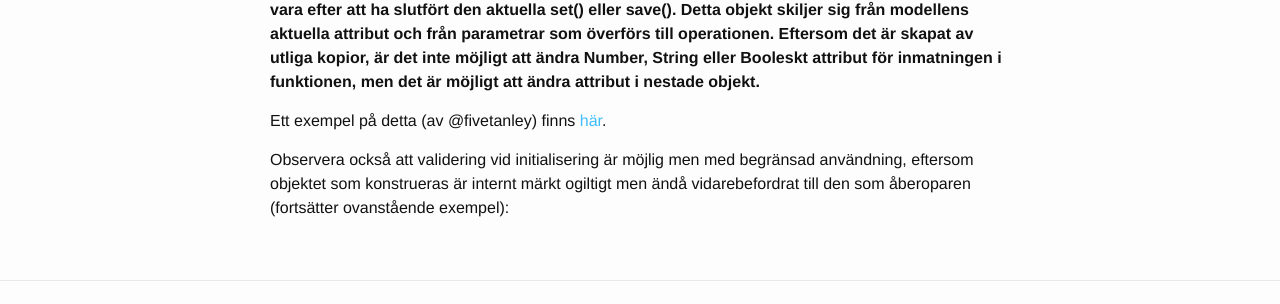
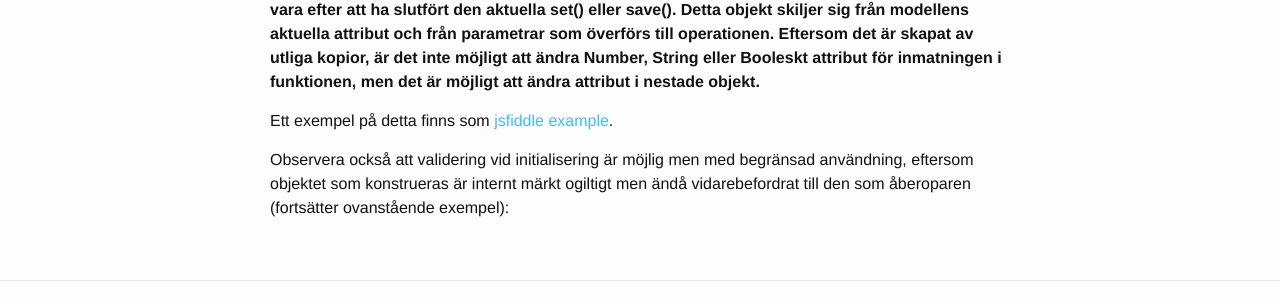
Before and after one commit to develdoe/develdoe.github.io, a Jekyll site: the page built from _posts/2017-10-30-backbonejs-basics.md, in a window 1280 px wide and 900 px high, scrolled down 6620 px. Shown: the part 461-765 px from the top of the window. Built offline with Jekyll 4.4.1, drawn with Linux system fonts in a browser that asks for light colours.

Commit message:
Update 2017-10-30-backbonejs-basics.md

```diff
--- a/_posts/2017-10-30-backbonejs-basics.md
+++ b/_posts/2017-10-30-backbonejs-basics.md
@@ -320,6 +320,6 @@ console.log('completed: ' + myTodo.get('completed'))
 
 **Obs! `attributes` objeket som skickats till `validate` metoden representerar vad attributen skulle vara efter att ha slutfört den aktuella set() eller save(). Detta objekt skiljer sig från modellens aktuella attribut och från parametrar som överförs till operationen. Eftersom det är skapat av utliga kopior, är det inte möjligt att ändra Number, String eller Booleskt attribut för inmatningen i funktionen, men det är möjligt att ändra attribut i nestade objekt.**
 
-Ett exempel på detta (av @fivetanley) finns [här](http://jsfiddle.net/2NdDY/270/).
+Ett exempel på detta finns som [jsfiddle example](http://jsfiddle.net/2NdDY/270/).
 
 Observera också att validering vid initialisering är möjlig men med begränsad användning, eftersom objektet som konstrueras är internt märkt ogiltigt men ändå vidarebefordrat till den som åberoparen (fortsätter ovanstående exempel):
```
